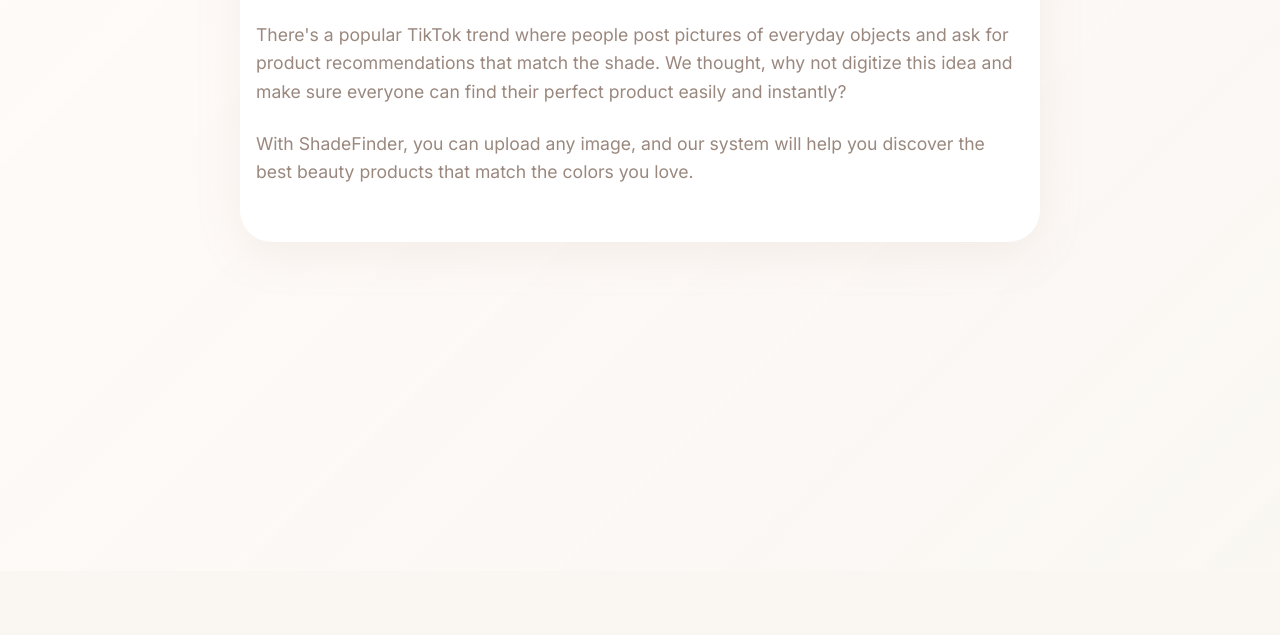
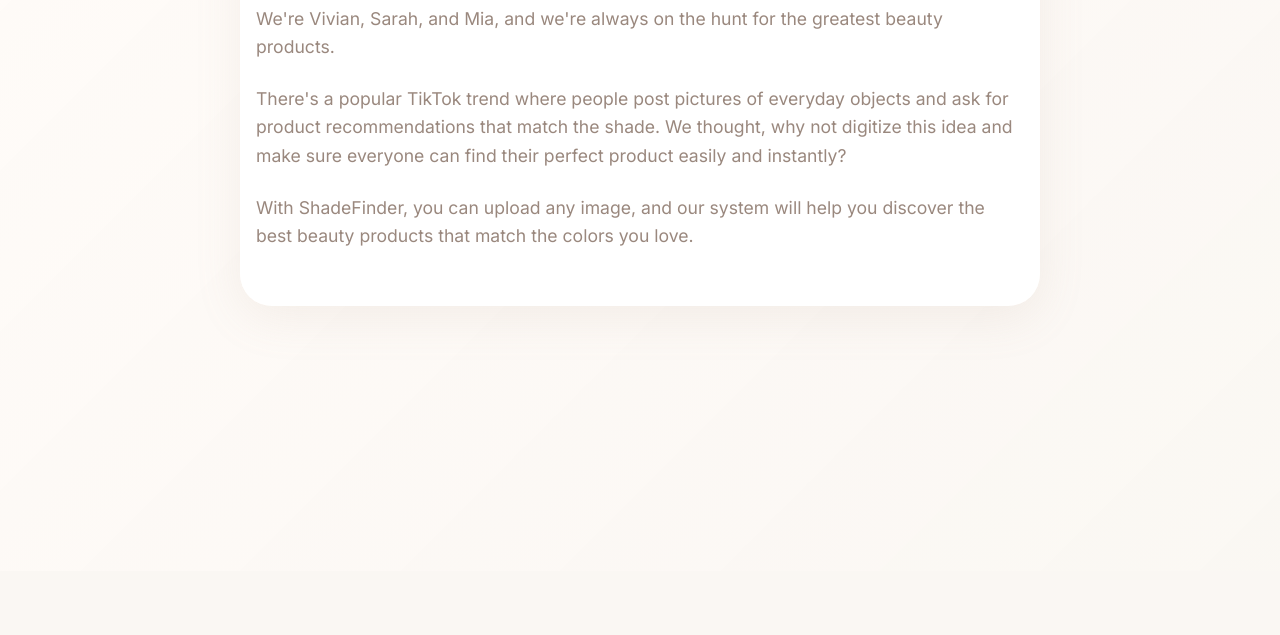
Before and after one commit to voh919/ShadeFinder, a plain HTML site: page about.html in a window 1280 px wide. Shown: the part 229-864 px from the top of the page. Before the commit the page ends 800 px from the top, so only its background shows below. Drawn offline with Linux system fonts and the light colour scheme; files whose address does not match are found by name.

Commit message:
fixed some spacing stuff

```diff
--- a/about.html
+++ b/about.html
@@ -21,7 +21,7 @@
       background: #faf7f3;
       color: #333;
       font-family: 'Inter', sans-serif;
-      min-height: 100vh;
+      margin-top: 8vh;
     }
 
     .container {
--- a/assets/css/home.css
+++ b/assets/css/home.css
@@ -11,6 +11,7 @@
     background-repeat: no-repeat;
     position: relative;
     margin: 0;
+    margin-top: 10vh;
     padding: 0;
     min-height: 100vh;
 }
```
Also changed, not shown: explanation.html (+1 -1 lines).
